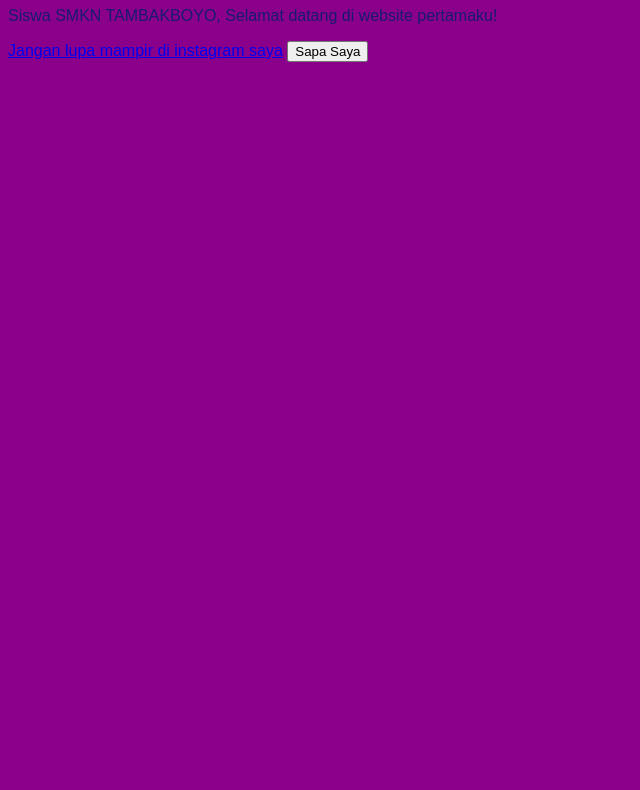
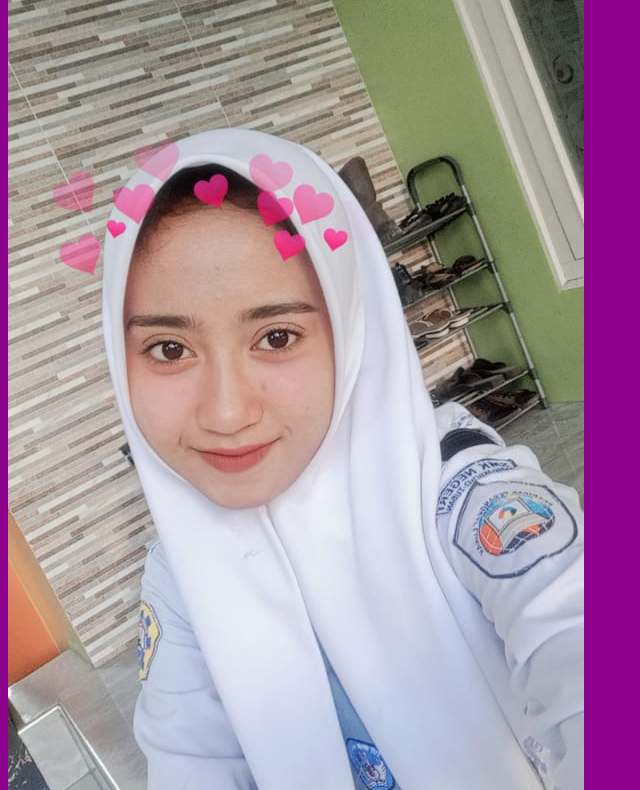
Before and after one commit to kusnul22/Pelatihan_html, a plain HTML site: page index.html in a window 1280 px wide. Shown: the part 99-889 px from the top of the page, without its empty margins (0-640 px from the left). Before the commit the page ends 800 px from the top, so only its background shows below. Drawn offline with Linux system fonts and the light colour scheme.

Commit message:
index.html

```diff
--- a/index.html
+++ b/index.html
@@ -6,7 +6,7 @@
   </head>
   <body>
     <div class="kartu-foto profil">
-      <img src=foto.jpeg" alt="foto">
+      <img src="foto.jpeg" alt="foto">
       <h1>Kusnul Khotimah</h1>
       <p>Siswa SMKN TAMBAKBOYO, Selamat datang di website pertamaku!</p>
       <a href="https;//www.instagram.com/myusername">Jangan lupa mampir di instagram saya</a>
```
